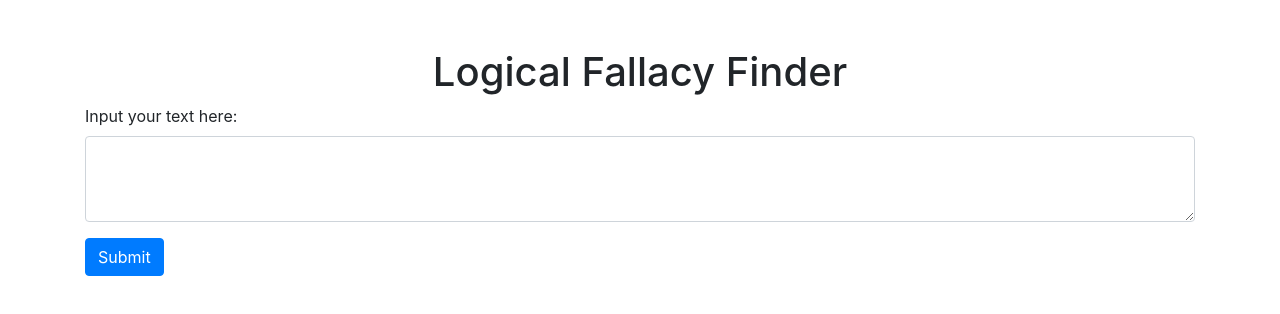
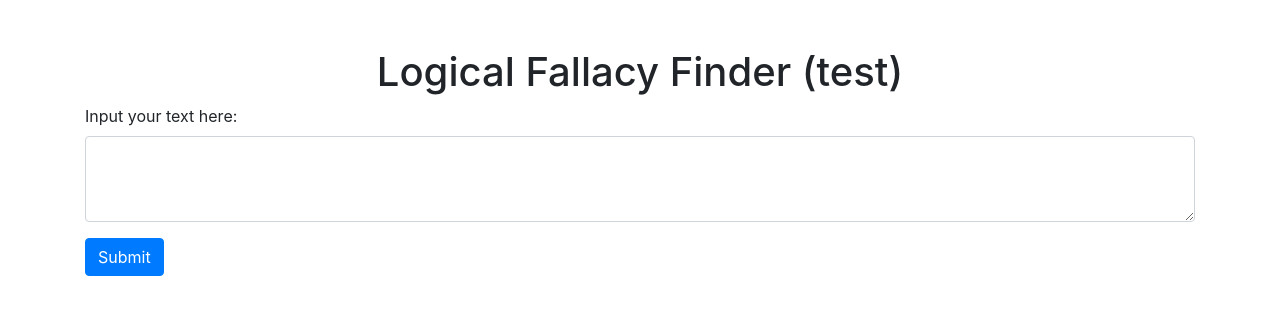
Before and after one commit to cmonaghan/fallacy-finder, a plain HTML site: page templates/index.html in a window 1280 px wide. Drawn offline with nearby package versions, Linux system fonts and the light colour scheme.

Commit message:
update readme, test

```diff
--- a/templates/index.html
+++ b/templates/index.html
@@ -19,7 +19,7 @@
 
 <body>
   <div class="container mt-5">
-    <h1 class="text-center">Logical Fallacy Finder</h1>
+    <h1 class="text-center">Logical Fallacy Finder (test)</h1>
     <form id="fallacyForm">
       <div class="form-group">
         <label for="textInput">Input your text here:</label>
```
Also changed, not shown: README.md.
